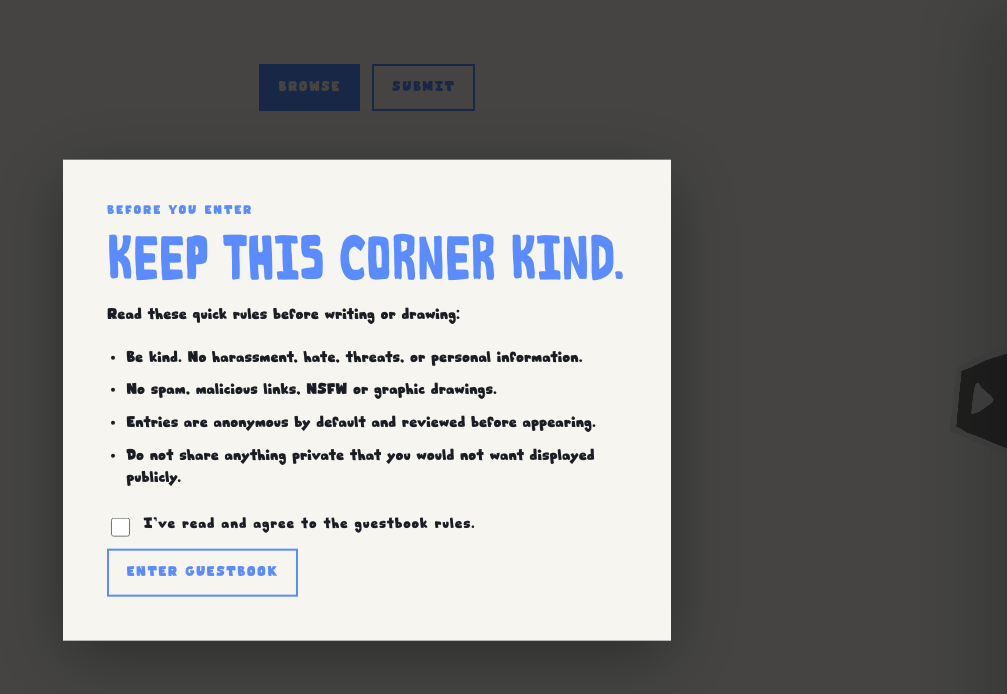
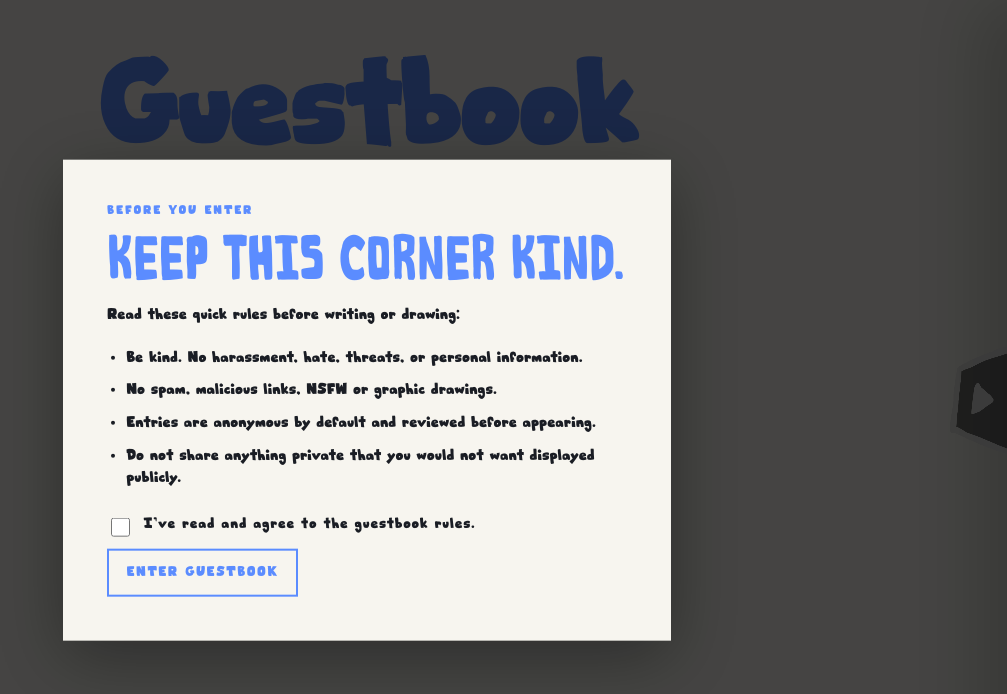
Before and after one commit to immalloy/malloy-home, an Astro site: page /guestbook in a window 1280 px wide. Shown: the whole page, without its empty margins (273-1280 px from the left). Built offline with nearby package versions, Linux system fonts and the light colour scheme; Astro itself is replaced by a stand-in of ours.

Commit message:
guestbook borders and comic page fixes

```diff
--- a/src/components/ComicArchive.astro
+++ b/src/components/ComicArchive.astro
@@ -50,7 +50,8 @@ const comicNumber = (index) => String(index + 1).padStart(2, "0");
 
   .comic-archive-list {
     display: grid;
-    grid-template-columns: repeat(auto-fit, minmax(min(100%, 22rem), 1fr));
+    grid-template-columns: repeat(auto-fit, minmax(min(100%, 22rem), 32rem));
+    justify-content: center;
     gap: clamp(1rem, 2vw, 1.5rem);
   }
 
--- a/src/components/ThemeToggle.astro
+++ b/src/components/ThemeToggle.astro
@@ -62,6 +62,7 @@
   .theme-toggle-sun {
     opacity: 1;
     transform: scale(1) rotate(0);
+    filter: drop-shadow(2px 0 var(--site-foreground)) drop-shadow(-2px 0 var(--site-foreground)) drop-shadow(0 2px var(--site-foreground)) drop-shadow(0 -2px var(--site-foreground)) drop-shadow(1px 1px var(--site-foreground)) drop-shadow(-1px 1px var(--site-foreground)) drop-shadow(1px -1px var(--site-foreground)) drop-shadow(-1px -1px var(--site-foreground));
   }
 
   :global(html[data-theme="dark"]) .theme-toggle-moon {
--- a/src/pages/guestbook.astro
+++ b/src/pages/guestbook.astro
@@ -5,8 +5,8 @@ const turnstileSiteKey = "0x4AAAAAAEh0ELU3xDTqBuso";
 ---
 
 <SiteLayout title="Guestbook | ImMalloy" description="Leave an anonymous note or drawing for ImMalloy.">
-  <main class="guestbook-page" data-guestbook-shell inert aria-hidden="true">
-    <h1 class="visually-hidden">Guestbook</h1>
+  <main class="guestbook-page" data-guestbook-shell inert aria-hidden="true" aria-labelledby="guestbook-title">
+    <h1 id="guestbook-title">Guestbook</h1>
 
     <nav class="guestbook-view-switch" aria-label="Guestbook view">
       <button type="button" data-view="browse" aria-controls="browse-panel" aria-pressed="true">Browse</button>
@@ -194,14 +194,19 @@ const turnstileSiteKey = "0x4AAAAAAEh0ELU3xDTqBuso";
     text-transform: uppercase;
   }
 
-  .visually-hidden {
-    position: absolute;
-    width: 1px;
-    height: 1px;
-    overflow: hidden;
-    clip: rect(0 0 0 0);
-    clip-path: inset(50%);
-    white-space: nowrap;
+  .guestbook-page > h1 {
+    margin: 0 0 clamp(2rem, 5vw, 4rem);
+    color: var(--site-accent);
+    font-family: "FunkinOptions", sans-serif;
+    font-size: clamp(4rem, 10vw, 8rem);
+    font-weight: 400;
+    letter-spacing: -0.04em;
+    line-height: 0.82;
+    text-align: center;
+  }
+
+  :global(html[data-theme="dark"]) .guestbook-page > h1 {
+    filter: drop-shadow(2px 0 var(--site-foreground)) drop-shadow(-2px 0 var(--site-foreground)) drop-shadow(0 2px var(--site-foreground)) drop-shadow(0 -2px var(--site-foreground)) drop-shadow(1px 1px var(--site-foreground)) drop-shadow(-1px 1px var(--site-foreground)) drop-shadow(1px -1px var(--site-foreground)) drop-shadow(-1px -1px var(--site-foreground));
   }
 
   .guestbook-layout {
@@ -519,6 +524,7 @@ const turnstileSiteKey = "0x4AAAAAAEh0ELU3xDTqBuso";
 
   .entry {
     position: relative;
+    border: 2px solid var(--guestbook-accent);
     padding: 1.2rem 1.25rem 1.35rem;
     background: color-mix(in srgb, var(--guestbook-warm) 18%, var(--site-background));
     color: var(--site-foreground);
```
